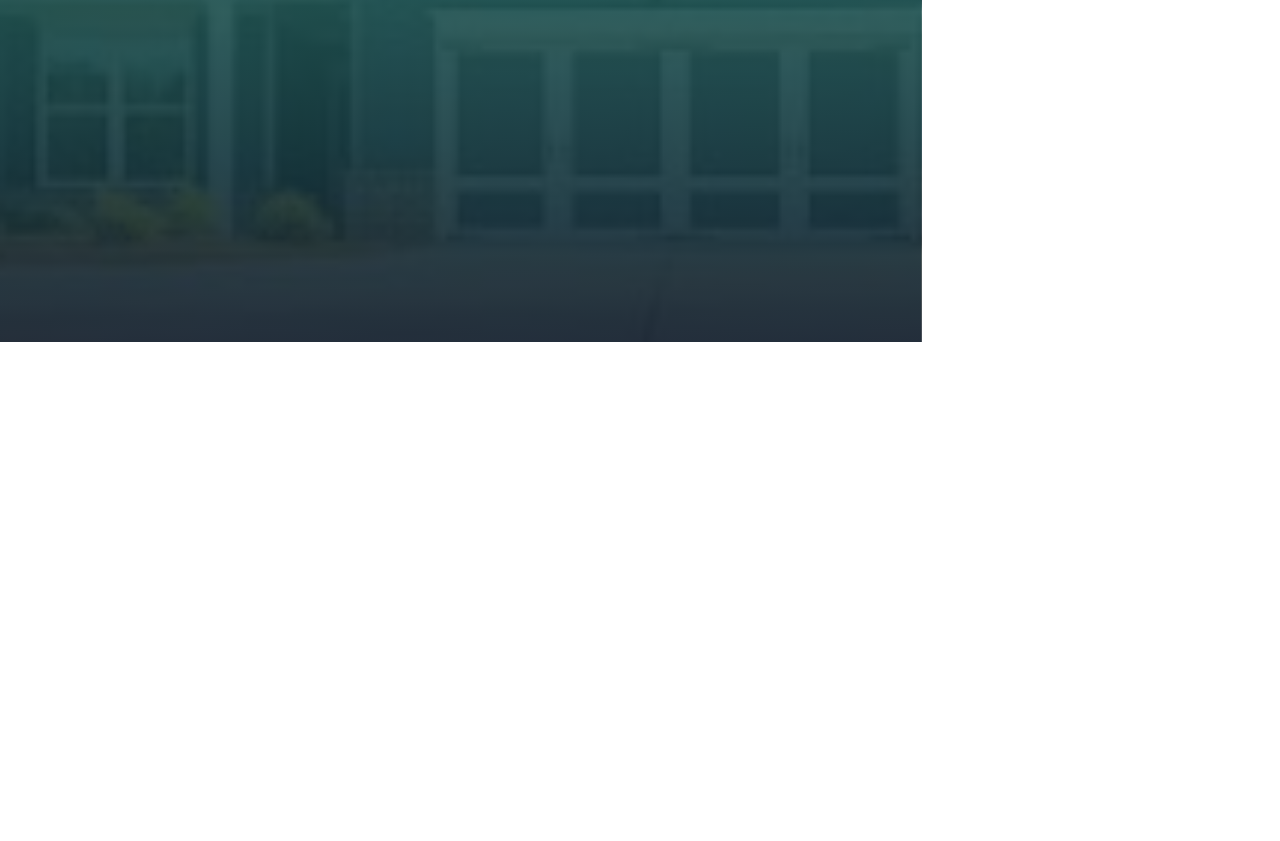
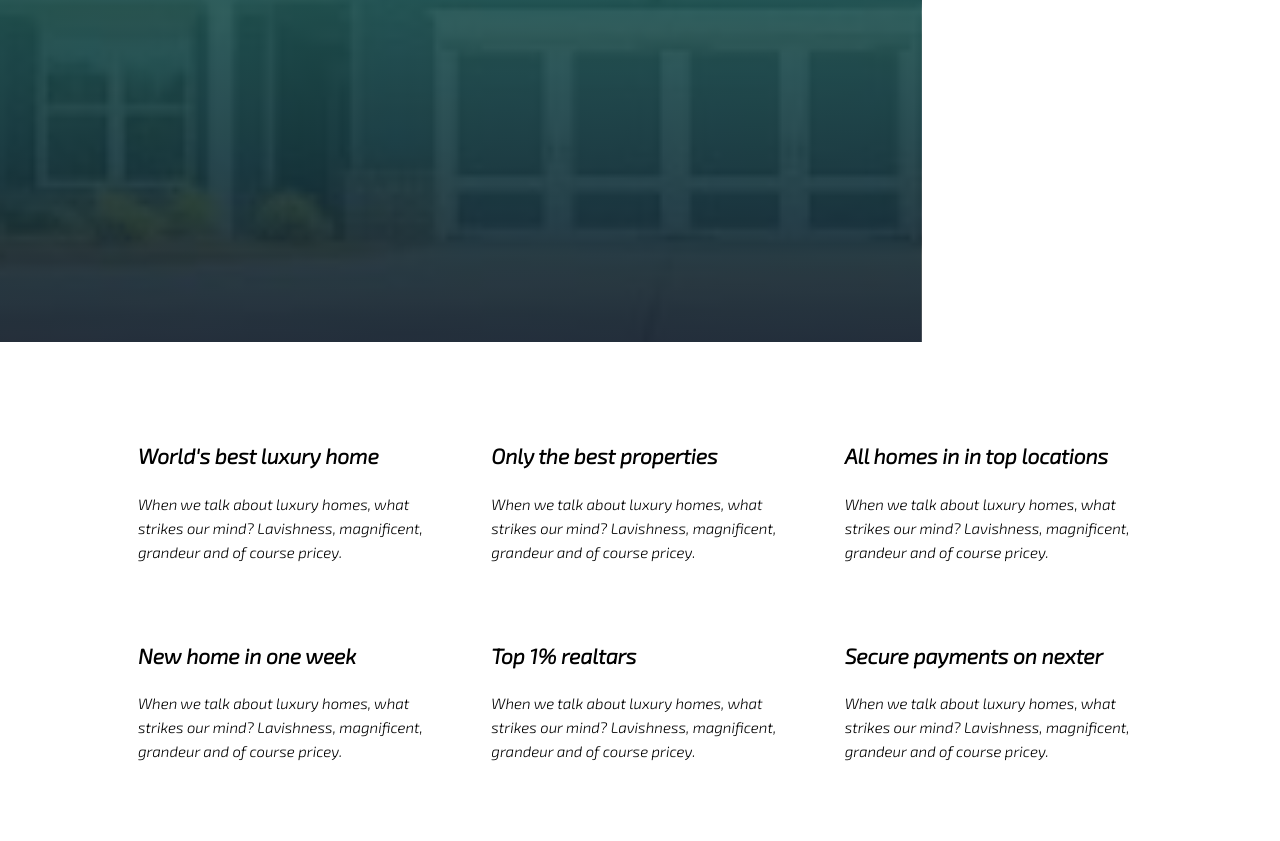
Before and after one commit to Hanjalabd/work, a plain HTML site: page index.html in a window 1280 px wide. Shown: the part 378-1219 px from the top of the page. Before the commit the page ends 800 px from the top, so only its background shows below. Drawn offline with Linux system fonts and the light colour scheme.

Commit message:
about-section added

```diff
--- a/index.html
+++ b/index.html
@@ -25,6 +25,37 @@
         <div class="col-1-of-2"></div>
     </div>
    </header>
-
+   <main>
+    <section class="about-section">
+        <div class="row d-flex">
+            <div class="heading">
+                <h1 class="heading-sec">World's best luxury home</h1>
+                <p class="paragraph">When we talk about luxury homes, what strikes our mind? Lavishness, magnificent, grandeur and of course pricey.</p>
+            </div>
+            <div class="heading">
+                <h1 class="heading-sec">Only the best properties</h1>
+                <p class="paragraph">When we talk about luxury homes, what strikes our mind? Lavishness, magnificent, grandeur and of course pricey.</p>
+            </div>
+            <div class="heading">
+                <h1 class="heading-sec">All homes in in top locations</h1>
+                <p class="paragraph">When we talk about luxury homes, what strikes our mind? Lavishness, magnificent, grandeur and of course pricey.</p>
+            </div>
+        </div>
+        <div class="row d-flex">
+            <div class="heading">
+                <h1 class="heading-sec">New home in one week</h1>
+                <p class="paragraph">When we talk about luxury homes, what strikes our mind? Lavishness, magnificent, grandeur and of course pricey.</p>
+            </div>
+            <div class="heading">
+                <h1 class="heading-sec">Top 1% realtars</h1>
+                <p class="paragraph">When we talk about luxury homes, what strikes our mind? Lavishness, magnificent, grandeur and of course pricey.</p>
+                </div>
+                <div class="heading">
+                    <h1 class="heading-sec">Secure payments on nexter</h1>
+                    <p class="paragraph">When we talk about luxury homes, what strikes our mind? Lavishness, magnificent, grandeur and of course pricey.</p>
+            </div>
+            </div>
+    </section>
+   </main>
 </body>
 </html>
--- a/style.css
+++ b/style.css
@@ -49,3 +49,24 @@ body{
     display: inline-block;
     padding: 8px 20px;
 }
+.about-section{
+    background-color: #fff;
+    padding: 50px 110px;
+}
+.d-flex{
+    display: flex;
+
+}
+.heading{
+    padding: 28px 28px;
+}
+.heading-sec{
+    font-size: 21px;
+    color: #000000;
+    padding: 19px 0;
+}
+.paragraph{
+    font-size: 15px;
+    color: #000000;
+
+}
```
Also changed, not shown: image/j.webp (added), image/logo.png (deleted).
